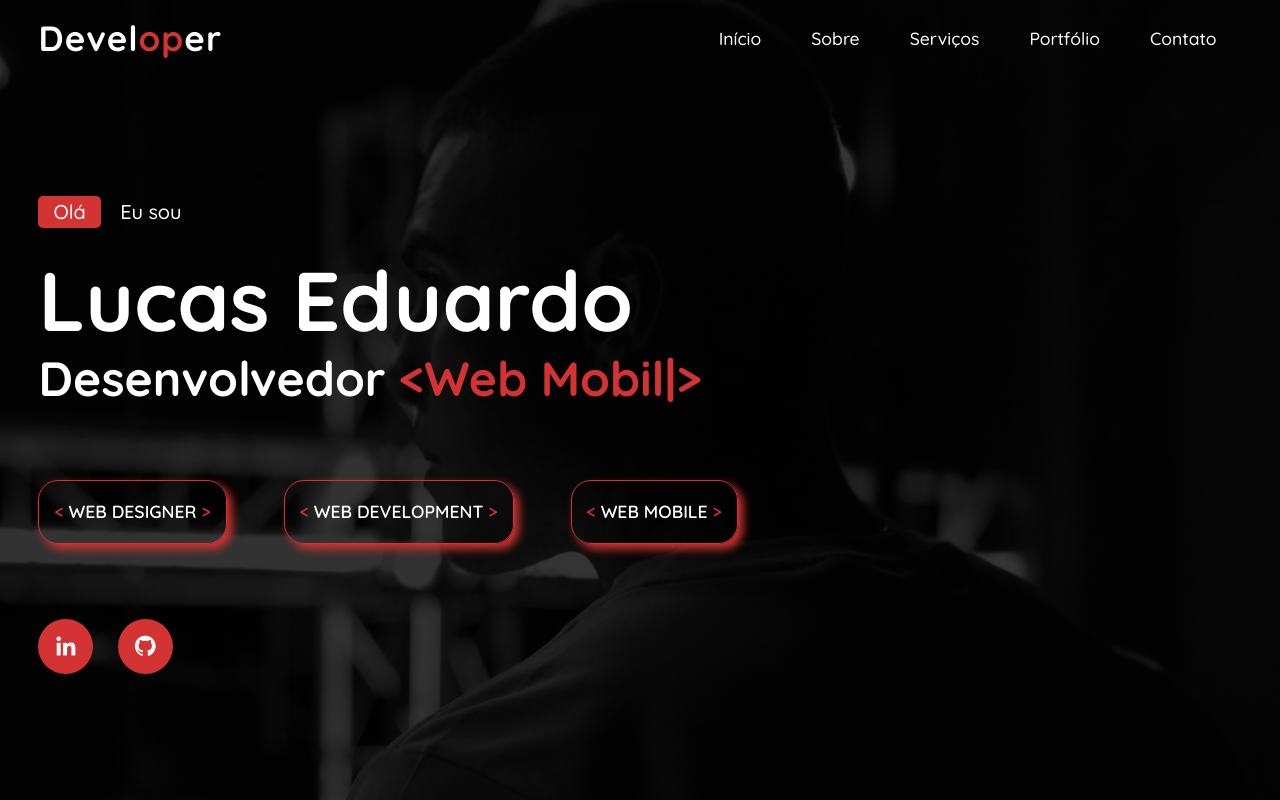
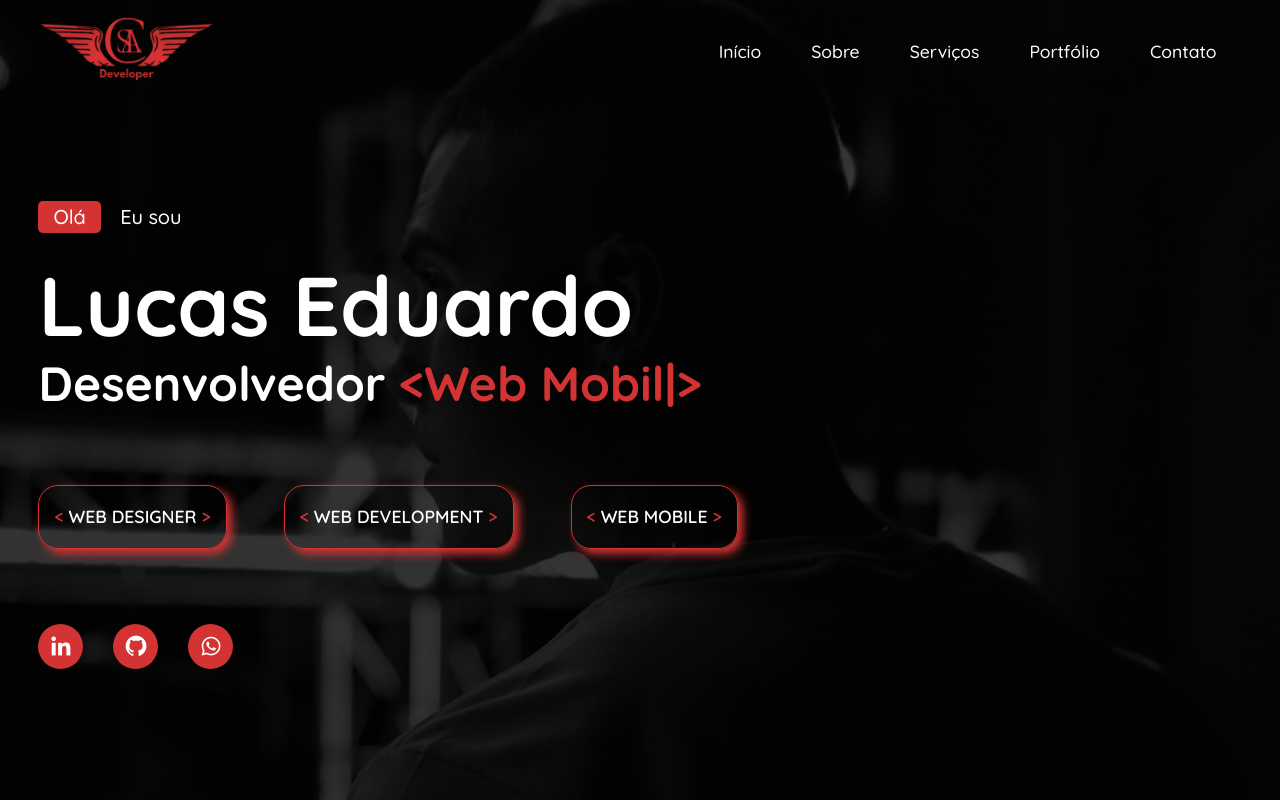
Before and after one commit to lucaseduardocrp/Portfolio, a plain HTML site: page index.html in a window 1280 px wide. Shown: the top 800 px of the page. Drawn offline with nearby package versions, Linux system fonts and the light colour scheme.

Commit message:
my portfolio update

```diff
--- a/assets/css/styles.css
+++ b/assets/css/styles.css
@@ -46,12 +46,9 @@ header{
     border-bottom: 1px solid transparent;
     transition: all .45s ease;
 }
-.logo{
-    font-size: 35px;
-    font-weight: 700;
-    color: #fff;
-    letter-spacing: 1px;
-
+.logo img{
+   width: 100%;
+    height: 65px;
 }
 .navbar{
     display: flex;
@@ -94,7 +91,7 @@ header.sticky{
     background-position: center;
     display: flex;
     align-items: center;
-    justify-content: flex-start;
+    justify-content: space-between;
 }
 .slide{
     margin-bottom: 20px;
@@ -150,9 +147,12 @@ header.sticky{
     align-items: center;
     justify-content: center;
 }
-
+.button .social-midias{
+    display: flex;
+    gap: 10px;
+}
 .social-midias i{
-    padding: 15px;
+    padding: 10px;
     margin-right: 20px;
     border-radius: 50%;
     background: var(--main-color);
@@ -285,6 +285,7 @@ header.sticky{
 .box:hover{
     transform: translateY(-8px);
     cursor: pointer;
+    box-shadow: 1px 1px 8px var(--main-color);
 }
 
 /*------PORTFOLIO SECTION------*/
--- a/assets/js/main.js
+++ b/assets/js/main.js
@@ -23,7 +23,7 @@ const sr = ScrollReveal ({
     reset: true
 })
 
-sr.reveal('.home-text',{delay:190, origin: 'bottom'})
+sr.reveal('.home-container',{delay:190, origin: 'bottom'})
 
 sr.reveal('.about,.service,.portfolio,.contact',{delay: 200, origin: 'bottom'})
 
--- a/index.html
+++ b/index.html
@@ -19,7 +19,9 @@
 
     <!--Header-->
     <header>
-        <a href="#" class="logo">Devel<span>op</span>er</a>
+        <a href="#" class="logo">
+            <img src="/assets/img/img-logo/1-removebg-previewgimp.png">
+        </a>
 
             <ul class="navbar">
                 <li><a href="#home">Início</a></li>
@@ -34,6 +36,7 @@
 
         <!--Home Section-->
     <section class="home" id="home">
+        <div class="home-container">
             <div class="home-text">
                 <div class="slide">
                     <span class="one">Olá</span>
@@ -46,10 +49,14 @@
                     <li><span>&lt</span> WEB DEVELOPMENT <span>&gt</span></li>
                     <li><span>&lt</span> WEB MOBILE <span>&gt</span></li>
                 </ul>
+            </div>
+
             <div class="button">
                 <div class="social-midias">
                     <a href="https://www.linkedin.com/in/lucaseccarvalho/" target="_blank"><i class='bx bxl-linkedin' ></i></a>
                     <a href="https://github.com/lucaseduardocrp" target="_blank"><i class='bx bxl-github' ></i></a>
+                    <a href="https://web.whatsapp.com/send?phone=5521985970787" target="_blank"><i class='bx bxl-whatsapp'></i></a>
+                </div>
             </div>
         </div>
     </section>
```
Also changed, not shown: assets/img/img-logo/1-removebg-previewgimp.png (added), assets/img/img-logo/5-removebg-previewgimp.png (added). Lines whose indentation alone changed are shown as unchanged.
